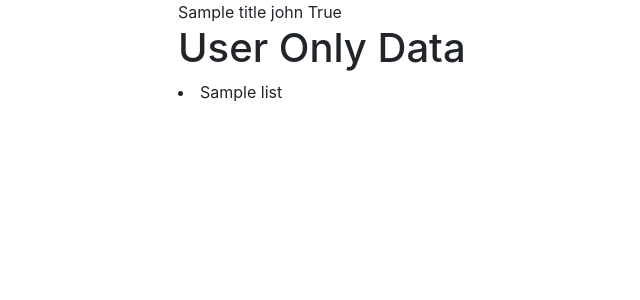
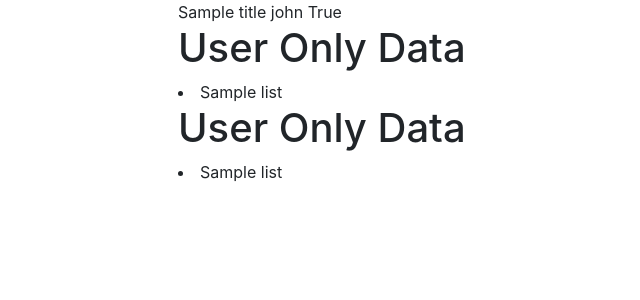
Before and after one commit to johnHemedy/python-Django, a Django app: template templates/home.html in a window 1280 px wide. Shown: the top 300 px of the page, without its empty margins (192-832 px from the left). Run offline with Django 3.2, Linux system fonts and the light colour scheme; a user stored in the database is signed in; the template is opened without the code that fills it: most values are stand-ins (such as "Sample title", 1, 10 or a date in 2020); some libraries are stand-ins or nearby versions.

Commit message:
second commit

```diff
--- a/templates/home.html
+++ b/templates/home.html
@@ -13,6 +13,10 @@
         {% for a in my_list %}
             <li>{{ a }}</li>
         {% endfor %}
+    <h1>User Only Data</h1>
+            {% for a in my_list %}
+                <li>{{ a }}</li>
+            {% endfor %}
 
 {% endif %}
 
```
